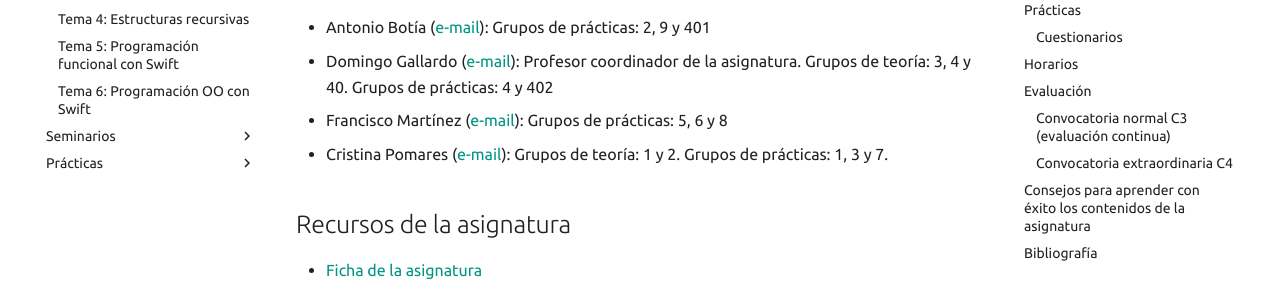
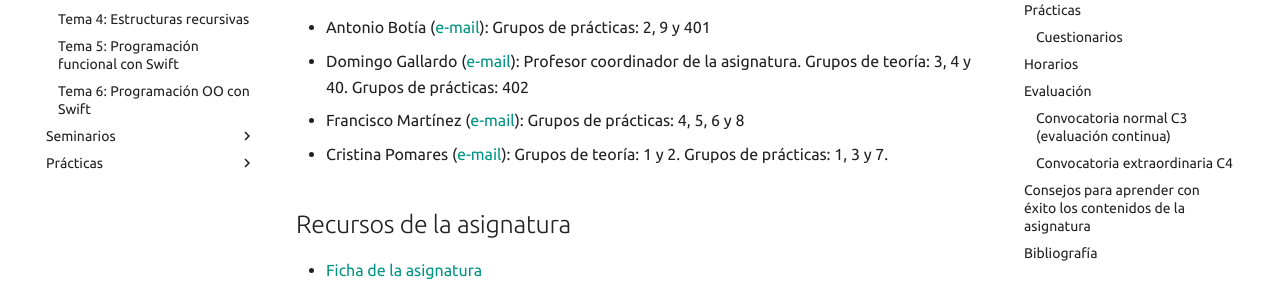
Before and after one commit to domingogallardo/apuntes-lpp, an MkDocs documentation site: the page built from docs/teoria/tema00-descripcion-asignatura/tema00-descripcion-asignatura.md, in a window 1280 px wide and 900 px high. Shown: the part 308-589 px from the top of the window. Built offline with MkDocs 1.6.1 and Material for MkDocs 9.7.7, drawn with Linux system fonts in a browser that asks for light colours.

Commit message:
Docencia de grupos

```diff
--- a/docs/teoria/tema00-descripcion-asignatura/tema00-descripcion-asignatura.md
+++ b/docs/teoria/tema00-descripcion-asignatura/tema00-descripcion-asignatura.md
@@ -12,9 +12,9 @@ prácticas de 2 h. a la semana
   prácticas: 2, 9 y 401
 * Domingo Gallardo ([e-mail](mailto:domingo.gallardo@ua.es)): Profesor
   coordinador de la asignatura. Grupos de teoría: 3, 4 y 40. Grupos de
-  prácticas: 4 y 402
+  prácticas: 402
 * Francisco Martínez ([e-mail](mailto:fmartine@ua.es)): Grupos de
-  prácticas: 5, 6 y 8
+  prácticas: 4, 5, 6 y 8
 * Cristina Pomares ([e-mail](mailto:cpomares@ua.es)): Grupos de
   teoría: 1 y 2. Grupos de prácticas: 1, 3 y 7.
 
```
